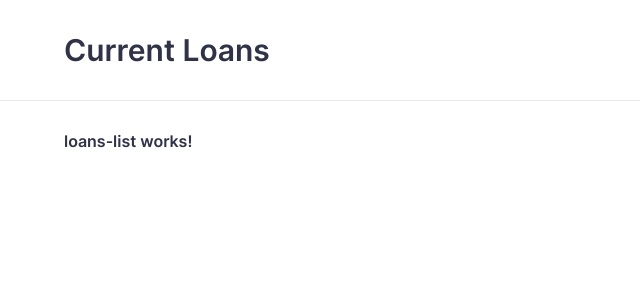
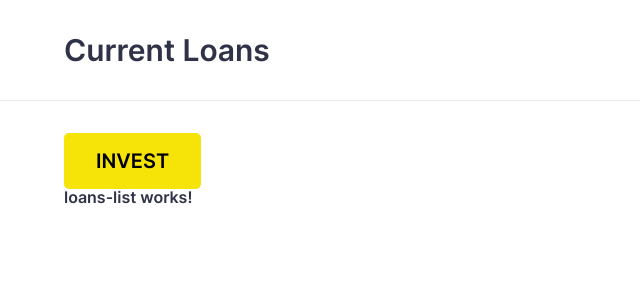
Before and after one commit to tetianaMas/testAngularCHI, an Angular app: page / in a window 1280 px wide. Shown: the top 300 px of the page, without its empty margins (0-640 px from the left). Built offline with nearby package versions, Linux system fonts and the light colour scheme.

Commit message:
feat: add button component

```diff
--- a/src/app/loans/loans.module.ts
+++ b/src/app/loans/loans.module.ts
@@ -1,5 +1,6 @@
 import { NgModule } from '@angular/core';
 import { CommonModule } from '@angular/common';
+import { SharedModule } from '../shared/shared.module';
 
 import { LoansListComponent } from './components/loans-list/loans-list.component';
 import { LoansItemComponent } from './components/loans-list/loans-item/loans-item.component';
@@ -8,6 +9,6 @@ import { LoansPageComponent } from './pages/loans-page/loans-page.component';
 @NgModule({
   declarations: [LoansListComponent, LoansItemComponent, LoansPageComponent],
   exports: [LoansPageComponent],
-  imports: [CommonModule],
+  imports: [CommonModule, SharedModule],
 })
 export class LoansModule {}
--- a/src/app/loans/pages/loans-page/loans-page.component.html
+++ b/src/app/loans/pages/loans-page/loans-page.component.html
@@ -1,5 +1,6 @@
 <main class="loans">
   <div class="container">
+    <app-button></app-button>
     <app-loans-list></app-loans-list>
   </div>
 </main>
--- /dev/null
+++ b/src/app/shared/components/button/button.component.html
@@ -0,0 +1 @@
+<button class="button" type="button">{{ buttonText }}</button>
--- /dev/null
+++ b/src/app/shared/components/button/button.component.scss
@@ -0,0 +1,23 @@
+@import "variables";
+
+.button {
+  padding: calc($padding-default / 2) $padding-default;
+  font-family: $font-inter;
+  font-weight: 500;
+  font-size: 20px;
+  line-height: 24px;
+  text-transform: uppercase;
+  border: none;
+  border-radius: $border-radius;
+  background-color: $btn-color;
+  transition: background-color 0.3s;
+  cursor: pointer;
+
+  &:hover {
+    background-color: $btn-color-dark;
+  }
+
+  &:active {
+    background-color: $btn-color-super-dark;
+  }
+}
--- /dev/null
+++ b/src/app/shared/components/button/button.component.ts
@@ -0,0 +1,12 @@
+import { Component, Input } from '@angular/core';
+
+const BTN_TEXT_DEFAULT = 'invest';
+
+@Component({
+  selector: 'app-button',
+  templateUrl: './button.component.html',
+  styleUrls: ['./button.component.scss'],
+})
+export class ButtonComponent {
+  @Input() public buttonText: string = BTN_TEXT_DEFAULT;
+}
--- a/src/scss/abstracts/_variables.scss
+++ b/src/scss/abstracts/_variables.scss
@@ -1,5 +1,14 @@
+//colors
 $font-color: #303247;
 $bg-color: #fff;
 $border-color: rgba(48, 50, 71, 0.1);
-$border-radius: 20px;
+$btn-color: #f6e308;
+$btn-color-dark: #d3ad04;
+$btn-color-super-dark: #a08304;
+
+//fonts
+$font-inter: "Inter", sans-serif;
+
+//dimensions
+$border-radius: 5px;
 $padding-default: 32px;
--- a/src/scss/base/_general.scss
+++ b/src/scss/base/_general.scss
@@ -8,7 +8,7 @@ html,
 body {
   height: 100%;
   margin: 0;
-  font-family: "Inter", sans-serif;
+  font-family: $font-inter;
   color: $font-color;
   background-color: $bg-color;
 }
```
Also changed, not shown: src/app/shared/shared.module.ts (+5 -7 lines), 1 other file (tests, documents, lock files or other folders).
